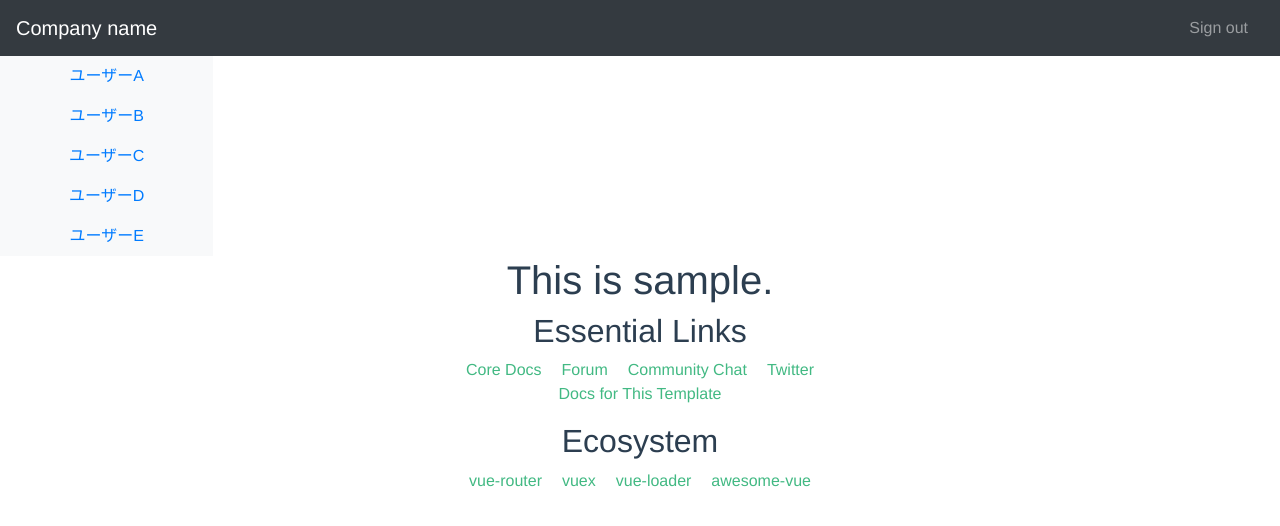
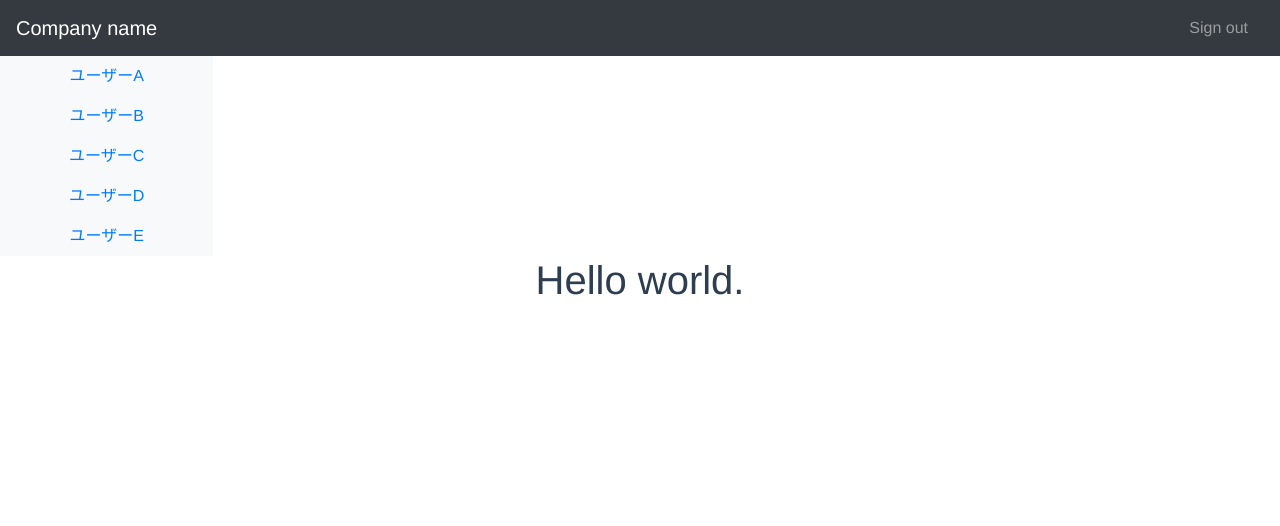
Before and after one commit to hiro-kun/vue1-sample, a Vue app in the folder member-app/: page / in a window 1280 px wide. Shown: the top 526 px of the page. Built offline with nearby package versions, Linux system fonts and the light colour scheme.

Commit message:
fix TOPページを修正

```diff
--- a/member-app/src/components/HelloWorld.vue
+++ /dev/null
@@ -1,113 +0,0 @@
-<template>
-  <div class="hello">
-    <h1>{{ msg }}</h1>
-    <h2>Essential Links</h2>
-    <ul>
-      <li>
-        <a
-          href="https://vuejs.org"
-          target="_blank"
-        >
-          Core Docs
-        </a>
-      </li>
-      <li>
-        <a
-          href="https://forum.vuejs.org"
-          target="_blank"
-        >
-          Forum
-        </a>
-      </li>
-      <li>
-        <a
-          href="https://chat.vuejs.org"
-          target="_blank"
-        >
-          Community Chat
-        </a>
-      </li>
-      <li>
-        <a
-          href="https://twitter.com/vuejs"
-          target="_blank"
-        >
-          Twitter
-        </a>
-      </li>
-      <br>
-      <li>
-        <a
-          href="http://vuejs-templates.github.io/webpack/"
-          target="_blank"
-        >
-          Docs for This Template
-        </a>
-      </li>
-    </ul>
-    <h2>Ecosystem</h2>
-    <ul>
-      <li>
-        <a
-          href="http://router.vuejs.org/"
-          target="_blank"
-        >
-          vue-router
-        </a>
-      </li>
-      <li>
-        <a
-          href="http://vuex.vuejs.org/"
-          target="_blank"
-        >
-          vuex
-        </a>
-      </li>
-      <li>
-        <a
-          href="http://vue-loader.vuejs.org/"
-          target="_blank"
-        >
-          vue-loader
-        </a>
-      </li>
-      <li>
-        <a
-          href="https://github.com/vuejs/awesome-vue"
-          target="_blank"
-        >
-          awesome-vue
-        </a>
-      </li>
-    </ul>
-  </div>
-</template>
-
-<script>
-export default {
-  name: 'HelloWorld',
-  data() {
-    return {
-      msg: 'This is sample.',
-    };
-  },
-};
-</script>
-
-<!-- Add "scoped" attribute to limit CSS to this component only -->
-<style scoped>
-h1, h2 {
-  font-weight: normal;
-}
-ul {
-  list-style-type: none;
-  padding: 0;
-}
-li {
-  display: inline-block;
-  margin: 0 10px;
-}
-a {
-  color: #42b983;
-}
-</style>
--- /dev/null
+++ b/member-app/src/components/Index.vue
@@ -0,0 +1,15 @@
+<template>
+  <div class="hello">
+    <h1>Hello world.</h1>
+  </div>
+</template>
+
+<script>
+export default {
+  name: 'Index'
+};
+</script>
+
+<!-- Add "scoped" attribute to limit CSS to this component only -->
+<style scoped>
+</style>
--- a/member-app/src/router/index.js
+++ b/member-app/src/router/index.js
@@ -1,6 +1,6 @@
 import Vue from 'vue';
 import Router from 'vue-router';
-import HelloWorld from '@/components/HelloWorld';
+import Index from '@/components/Index';
 import User from '@/components/User/User';
 
 Vue.use(Router);
@@ -9,8 +9,8 @@ export default new Router({
   routes: [
     {
       path: '/',
-      name: 'HelloWorld',
-      component: HelloWorld,
+      name: 'Index',
+      component: Index,
     },
     {
       path: '/user/:id',
```
